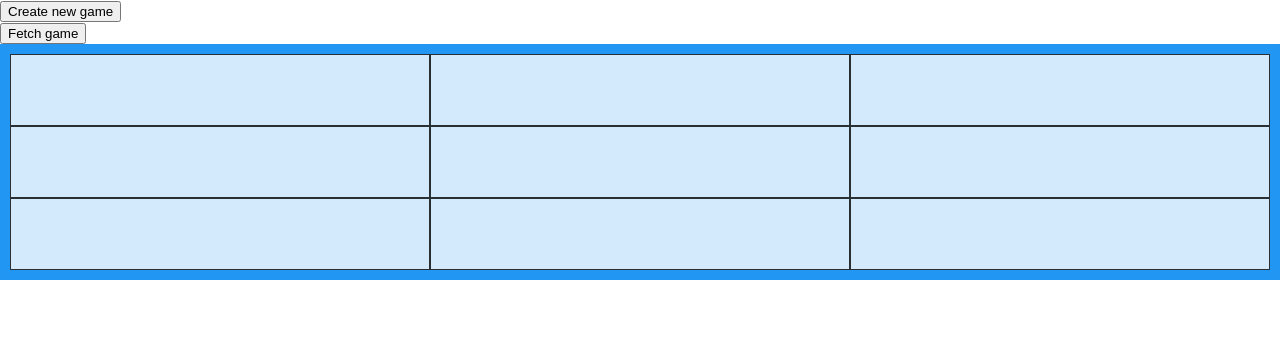
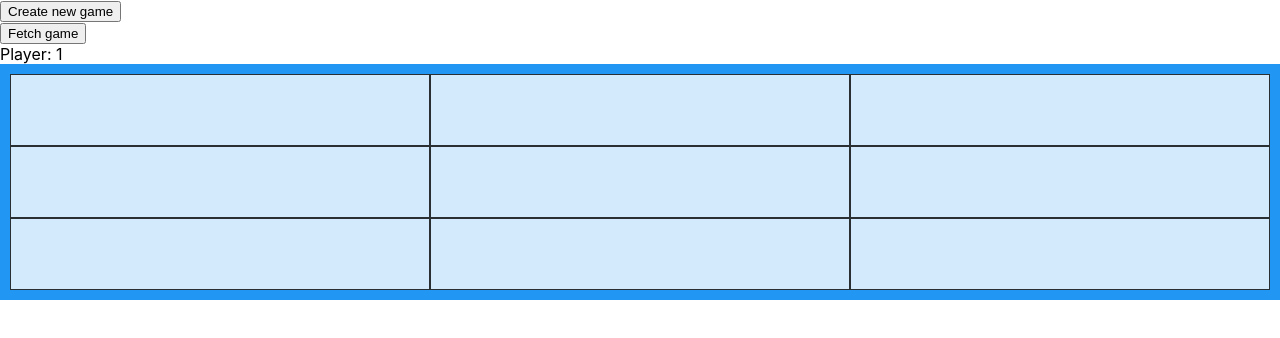
Before and after one commit to alvin-awesome/tic-tac-toe, a React (Create React App) app: page / in a window 1280 px wide. Shown: the top 338 px of the page. Built offline with nearby package versions, Linux system fonts and the light colour scheme; what miragejs would draw is missing.

Commit message:
fix: calculate cells, player, and step

```diff
--- a/src/App.js
+++ b/src/App.js
@@ -12,11 +12,11 @@ import X from './components/X';
 
 const initialState = [0, 0, 0, 0, 0, 0, 0, 0, 0];
 
+function getPlayerByStep(step) {
+  return (step % 2) + 1;
+}
+
 function App() {
-  const [cells, setCells] = useState([...initialState]); // 0 = no, 1 == x, 2 == o
-  const [step, setStep] = useState(0);
-  const player = (step % 2) + 1;
-
   const [
     createGame,
     { isLoading: isCreatingGame, isSuccess: isGameCreated, data: game },
@@ -37,6 +37,13 @@ function App() {
       data: record,
     },
   ] = useAddGameRecordMutation();
+
+  const step = gameWithId?.records?.length || 0;
+  const player = getPlayerByStep(step);
+  const cells = gameWithId?.records.reduce((result, value, key) => {
+    result[value.cell] = getPlayerByStep(value.step);
+    return result;
+  }, initialState) || initialState;
 
   const isVictory = (cells) => {
     const positions = [
@@ -63,11 +70,12 @@ function App() {
       return;
     }
 
-    addGameRecord({ id: game?.id, player, cell: cellIndex, step });
-
-    cells[cellIndex] = player;
-    setCells([...cells]);
-    setStep(step + 1);
+    addGameRecord({
+      id: game?.id,
+      player,
+      cell: cellIndex,
+      step: gameWithId.records.length
+    });
   };
 
   return (
@@ -81,6 +89,9 @@ function App() {
         <button onClick={refetchGame}>Fetch game</button>
         {isFetchingGame && 'Fetching game by id'}
         {isGameFetched && `Room id: ${game.id}`}
+      </div>
+      <div>
+        Player: {player}
       </div>
       <div className={styles['grid-container']}>
         {cells.map((cellVal, cellIndex) => (
@@ -96,7 +107,9 @@ function App() {
           </div>
         ))}
       </div>
-      <div>{isVictory(cells) && `player#${player} win`}</div>
+      {isGameFetched && isVictory(cells) && (
+        <div>{`player#${player} win`}</div>
+      )}
     </div>
   );
 }
```
